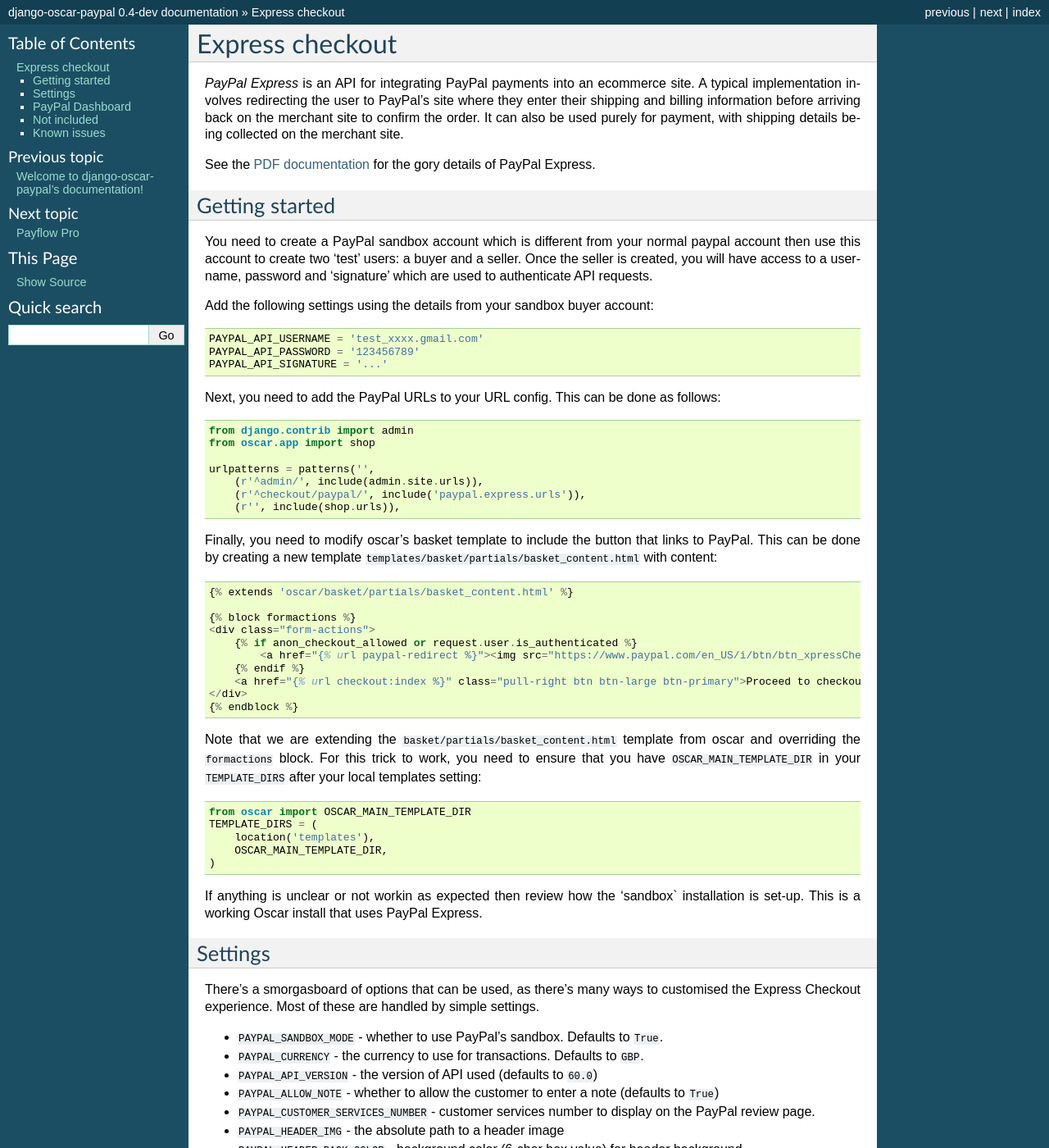
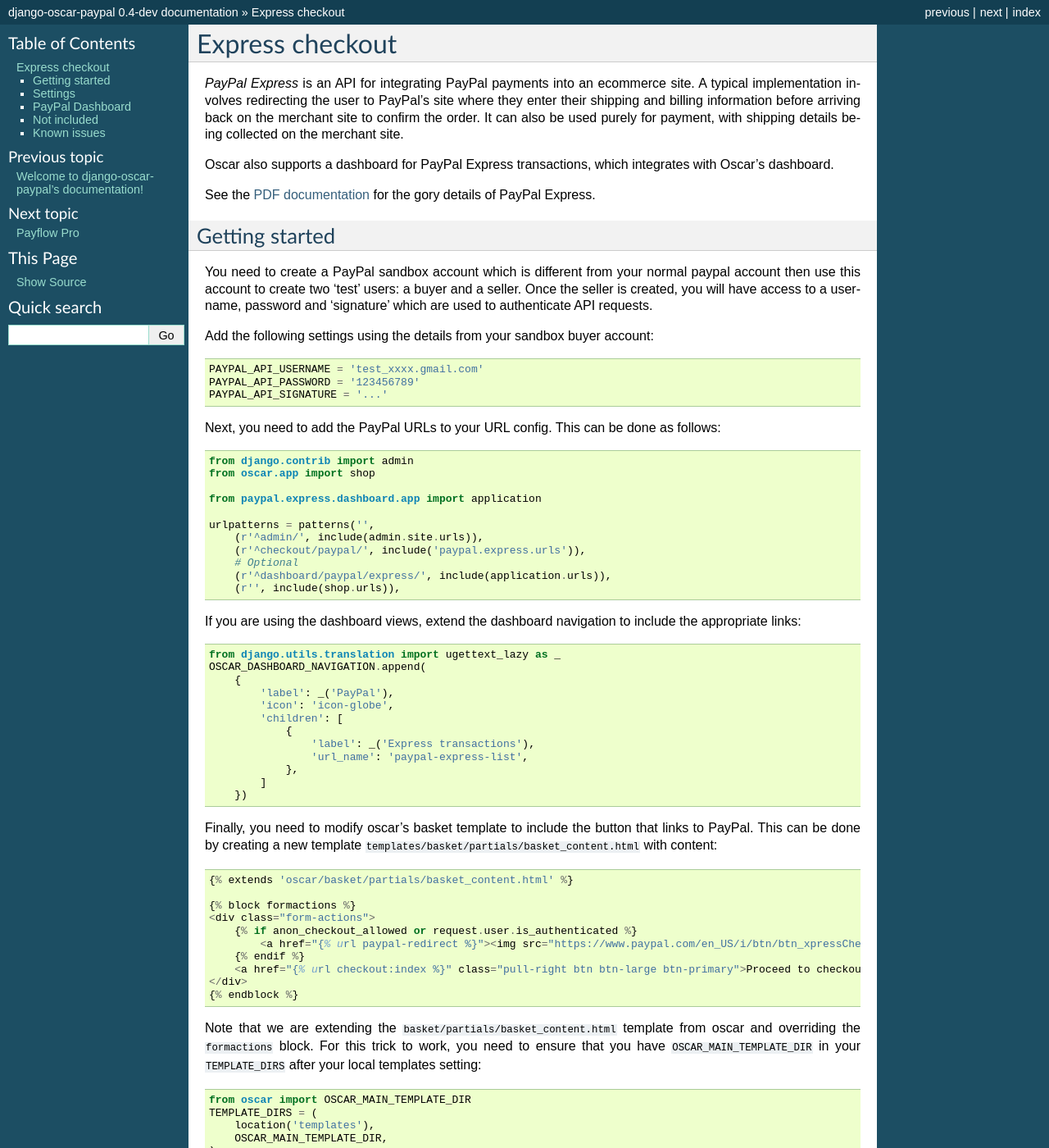
Before and after one commit to django-oscar/django-oscar-paypal, a Sphinx documentation site: the page built from docs/express.rst, in a window 1280 px wide and 1400 px high. Shown: the whole window at 82% size. Built offline with Sphinx 7.4.7, drawn with Linux system fonts in a browser that asks for light colours.

Commit message:
Update docs with news of Express dashboard views

```diff
--- a/docs/express.rst
+++ b/docs/express.rst
@@ -7,6 +7,9 @@
 where they enter their shipping and billing information before arriving back on
 the merchant site to confirm the order.  It can also be used purely for payment,
 with shipping details being collected on the merchant site.
+
+Oscar also supports a dashboard for PayPal Express transactions, which
+integrates with Oscar's dashboard.
 
 See the `PDF documentation`_ for the gory details of PayPal Express.
 
@@ -35,10 +38,30 @@
     from django.contrib import admin
     from oscar.app import shop
 
+    from paypal.express.dashboard.app import application
+
     urlpatterns = patterns('',
         (r'^admin/', include(admin.site.urls)),
         (r'^checkout/paypal/', include('paypal.express.urls')),
+        # Optional
+        (r'^dashboard/paypal/express/', include(application.urls)),
         (r'', include(shop.urls)),
+
+If you are using the dashboard views, extend the dashboard navigation to include
+the appropriate links::
+
+    from django.utils.translation import ugettext_lazy as _
+    OSCAR_DASHBOARD_NAVIGATION.append(
+        {
+            'label': _('PayPal'),
+            'icon': 'icon-globe',
+            'children': [
+                {
+                    'label': _('Express transactions'),
+                    'url_name': 'paypal-express-list',
+                },
+            ]
+        })
 
 Finally, you need to modify oscar's basket template to include the button that
 links to PayPal.  This can be done by creating a new template
```
